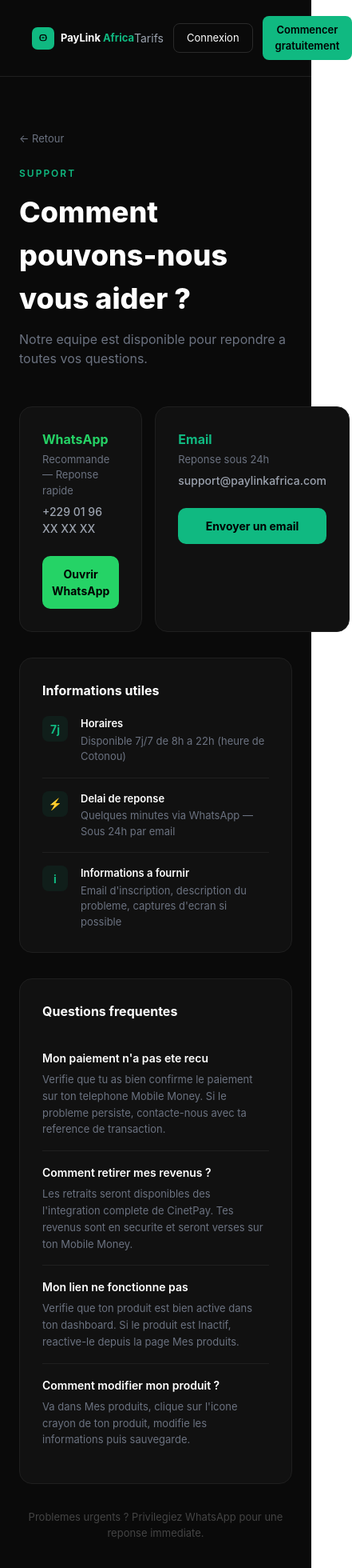
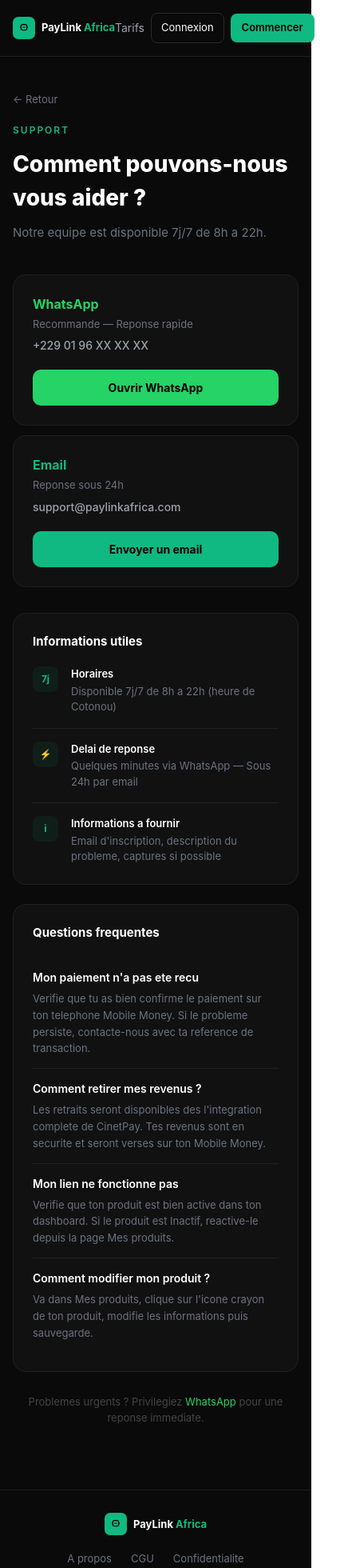
Before and after one commit to wahidgrowth/paylink-africa, a Next.js app: page /support in a window 390 px wide. Shown: the top 1960 px of the page at 80% size, 441 px wide, since content can reach past the window. Built offline with nearby package versions, Linux system fonts and the light colour scheme.

Commit message:
feat: support - responsive CSS pur sans clignotement

```diff
--- a/app/support/page.tsx
+++ b/app/support/page.tsx
@@ -1,73 +1,89 @@
 import Link from 'next/link'
 import Logo from '@/components/Logo'
 
-const FAQ_ITEMS = [
+const faqs = [
   { q: "Mon paiement n'a pas ete recu", r: "Verifie que tu as bien confirme le paiement sur ton telephone Mobile Money. Si le probleme persiste, contacte-nous avec ta reference de transaction." },
   { q: "Comment retirer mes revenus ?", r: "Les retraits seront disponibles des l'integration complete de CinetPay. Tes revenus sont en securite et seront verses sur ton Mobile Money." },
   { q: "Mon lien ne fonctionne pas", r: "Verifie que ton produit est bien active dans ton dashboard. Si le produit est Inactif, reactive-le depuis la page Mes produits." },
   { q: "Comment modifier mon produit ?", r: "Va dans Mes produits, clique sur l'icone crayon de ton produit, modifie les informations puis sauvegarde." },
 ]
 
-const INFO_ITEMS = [
-  { label: "Horaires", value: "Disponible 7j/7 de 8h a 22h (heure de Cotonou)" },
-  { label: "Delai de reponse", value: "Quelques minutes via WhatsApp — Sous 24h par email" },
-  { label: "Informations a fournir", value: "Email d'inscription, description du probleme, captures d'ecran si possible" },
-]
-
 export default function SupportPage() {
   return (
     <div style={{ minHeight: '100vh', background: '#0A0A0A', fontFamily: 'Inter, sans-serif', color: '#fff' }}>
 
-      <nav style={{ display: 'flex', justifyContent: 'space-between', alignItems: 'center', padding: '20px 40px', borderBottom: '0.5px solid #1F1F1F' }}>
+      <style>{`
+        .support-nav { padding: 16px 40px; }
+        .support-pad { padding: 64px 24px; }
+        .support-cards { display: grid; grid-template-columns: 1fr 1fr; gap: 16px; margin-bottom: 32px; }
+        .support-footer { display: flex; justify-content: space-between; align-items: center; }
+
+        @media (max-width: 767px) {
+          .support-nav { padding: 16px; }
+          .support-pad { padding: 40px 16px; }
+          .support-cards { grid-template-columns: 1fr; gap: 12px; }
+          .support-footer { flex-direction: column; gap: 20px; text-align: center; }
+        }
+      `}</style>
+
+      {/* NAV */}
+      <nav className="support-nav" style={{ display: 'flex', justifyContent: 'space-between', alignItems: 'center', borderBottom: '0.5px solid #1F1F1F' }}>
         <Link href="/" style={{ textDecoration: 'none' }}>
           <Logo size="sm" />
         </Link>
-        <div style={{ display: 'flex', gap: '12px', alignItems: 'center' }}>
+        <div style={{ display: 'flex', gap: '8px', alignItems: 'center' }}>
           <Link href="/pricing" style={{ textDecoration: 'none', color: '#9CA3AF', fontSize: '14px' }}>Tarifs</Link>
           <Link href="/auth" style={{ textDecoration: 'none' }}>
-            <button style={{ background: 'transparent', border: '0.5px solid #2a2a2a', color: '#fff', fontSize: '13px', padding: '8px 16px', borderRadius: '8px', cursor: 'pointer' }}>Connexion</button>
+            <button style={{ background: 'transparent', border: '0.5px solid #2a2a2a', color: '#fff', fontSize: '13px', padding: '8px 12px', borderRadius: '8px', cursor: 'pointer' }}>Connexion</button>
           </Link>
           <Link href="/auth" style={{ textDecoration: 'none' }}>
-            <button style={{ background: '#10B981', border: 'none', color: '#000', fontSize: '13px', fontWeight: '600', padding: '8px 16px', borderRadius: '8px', cursor: 'pointer' }}>Commencer gratuitement</button>
+            <button style={{ background: '#10B981', border: 'none', color: '#000', fontSize: '13px', fontWeight: '600', padding: '8px 14px', borderRadius: '8px', cursor: 'pointer' }}>Commencer</button>
           </Link>
         </div>
       </nav>
 
-      <div style={{ maxWidth: '760px', margin: '0 auto', padding: '64px 24px' }}>
+      <div className="support-pad" style={{ maxWidth: '760px', margin: '0 auto' }}>
 
-        <div style={{ marginBottom: '48px' }}>
-          <Link href="/" style={{ textDecoration: 'none', color: '#6B7280', fontSize: '13px', display: 'inline-flex', alignItems: 'center', gap: '6px', marginBottom: '24px' }}>
+        {/* HEADER */}
+        <div style={{ marginBottom: '40px' }}>
+          <Link href="/" style={{ textDecoration: 'none', color: '#6B7280', fontSize: '13px', display: 'inline-flex', alignItems: 'center', gap: '6px', marginBottom: '20px' }}>
             ← Retour
           </Link>
           <p style={{ fontSize: '12px', color: '#10B981', fontWeight: '600', letterSpacing: '2px', textTransform: 'uppercase', margin: '0 0 12px' }}>Support</p>
-          <h1 style={{ fontSize: '36px', fontWeight: '800', color: '#fff', margin: '0 0 12px' }}>Comment pouvons-nous vous aider ?</h1>
-          <p style={{ fontSize: '16px', color: '#6B7280', margin: 0 }}>Notre equipe est disponible pour repondre a toutes vos questions.</p>
+          <h1 style={{ fontSize: '28px', fontWeight: '800', color: '#fff', margin: '0 0 12px' }}>Comment pouvons-nous vous aider ?</h1>
+          <p style={{ fontSize: '15px', color: '#6B7280', margin: 0 }}>Notre equipe est disponible 7j/7 de 8h a 22h.</p>
         </div>
 
-        <div style={{ display: 'grid', gridTemplateColumns: '1fr 1fr', gap: '16px', marginBottom: '32px' }}>
-          <div style={{ background: '#111111', borderRadius: '16px', padding: '28px', border: '0.5px solid #1F1F1F' }}>
+        {/* CANAUX */}
+        <div className="support-cards">
+          <div style={{ background: '#111111', borderRadius: '16px', padding: '24px', border: '0.5px solid #1F1F1F' }}>
             <p style={{ margin: '0 0 4px', fontSize: '16px', fontWeight: '700', color: '#25D366' }}>WhatsApp</p>
             <p style={{ fontSize: '13px', color: '#6B7280', margin: '0 0 6px' }}>Recommande — Reponse rapide</p>
-            <p style={{ fontSize: '14px', color: '#9CA3AF', margin: '0 0 24px', fontWeight: '500' }}>+229 01 96 XX XX XX</p>
+            <p style={{ fontSize: '14px', color: '#9CA3AF', margin: '0 0 20px', fontWeight: '500' }}>+229 01 96 XX XX XX</p>
             <a href="https://wa.me/22901960000" target="_blank" rel="noopener noreferrer" style={{ textDecoration: 'none', display: 'block' }}>
               <button style={{ width: '100%', background: '#25D366', border: 'none', color: '#000', fontSize: '14px', fontWeight: '700', padding: '12px', borderRadius: '10px', cursor: 'pointer' }}>Ouvrir WhatsApp</button>
             </a>
           </div>
-          <div style={{ background: '#111111', borderRadius: '16px', padding: '28px', border: '0.5px solid #1F1F1F' }}>
+          <div style={{ background: '#111111', borderRadius: '16px', padding: '24px', border: '0.5px solid #1F1F1F' }}>
             <p style={{ margin: '0 0 4px', fontSize: '16px', fontWeight: '700', color: '#10B981' }}>Email</p>
             <p style={{ fontSize: '13px', color: '#6B7280', margin: '0 0 6px' }}>Reponse sous 24h</p>
-            <p style={{ fontSize: '14px', color: '#9CA3AF', margin: '0 0 24px', fontWeight: '500' }}>support@paylinkafrica.com</p>
+            <p style={{ fontSize: '14px', color: '#9CA3AF', margin: '0 0 20px', fontWeight: '500' }}>support@paylinkafrica.com</p>
             <a href="mailto:support@paylinkafrica.com" style={{ textDecoration: 'none', display: 'block' }}>
               <button style={{ width: '100%', background: '#10B981', border: 'none', color: '#000', fontSize: '14px', fontWeight: '700', padding: '12px', borderRadius: '10px', cursor: 'pointer' }}>Envoyer un email</button>
             </a>
           </div>
         </div>
 
-        <div style={{ background: '#111111', borderRadius: '16px', padding: '28px', border: '0.5px solid #1F1F1F', marginBottom: '32px' }}>
-          <h2 style={{ fontSize: '16px', fontWeight: '700', color: '#fff', margin: '0 0 20px' }}>Informations utiles</h2>
-          {INFO_ITEMS.map((item, i) => (
+        {/* INFOS */}
+        <div style={{ background: '#111111', borderRadius: '16px', padding: '24px', border: '0.5px solid #1F1F1F', marginBottom: '24px' }}>
+          <h2 style={{ fontSize: '15px', fontWeight: '700', color: '#fff', margin: '0 0 20px' }}>Informations utiles</h2>
+          {[
+            { label: 'Horaires', value: 'Disponible 7j/7 de 8h a 22h (heure de Cotonou)' },
+            { label: 'Delai de reponse', value: 'Quelques minutes via WhatsApp — Sous 24h par email' },
+            { label: 'Informations a fournir', value: "Email d'inscription, description du probleme, captures si possible" },
+          ].map((item, i) => (
             <div key={i} style={{ display: 'flex', gap: '16px', alignItems: 'flex-start', paddingBottom: i < 2 ? '16px' : '0', borderBottom: i < 2 ? '0.5px solid #1F1F1F' : 'none', marginBottom: i < 2 ? '16px' : '0' }}>
-              <div style={{ width: '32px', height: '32px', background: '#10B98115', borderRadius: '8px', display: 'flex', alignItems: 'center', justifyContent: 'center', color: '#10B981', flexShrink: 0, fontSize: '14px', fontWeight: '700' }}>
+              <div style={{ width: '32px', height: '32px', background: '#10B98115', borderRadius: '8px', display: 'flex', alignItems: 'center', justifyContent: 'center', color: '#10B981', flexShrink: 0, fontSize: '12px', fontWeight: '700' }}>
                 {i === 0 ? '7j' : i === 1 ? '⚡' : 'i'}
               </div>
               <div>
@@ -78,26 +94,28 @@ export default function SupportPage() {
           ))}
         </div>
 
-        <div style={{ background: '#111111', borderRadius: '16px', padding: '28px', border: '0.5px solid #1F1F1F' }}>
-          <h2 style={{ fontSize: '16px', fontWeight: '700', color: '#fff', margin: '0 0 20px' }}>Questions frequentes</h2>
-          {FAQ_ITEMS.map((item, i) => (
-            <div key={i} style={{ padding: '16px 0', borderBottom: i < FAQ_ITEMS.length - 1 ? '0.5px solid #1F1F1F' : 'none' }}>
+        {/* FAQ */}
+        <div style={{ background: '#111111', borderRadius: '16px', padding: '24px', border: '0.5px solid #1F1F1F' }}>
+          <h2 style={{ fontSize: '15px', fontWeight: '700', color: '#fff', margin: '0 0 20px' }}>Questions frequentes</h2>
+          {faqs.map((item, i) => (
+            <div key={i} style={{ padding: '14px 0', borderBottom: i < faqs.length - 1 ? '0.5px solid #1F1F1F' : 'none' }}>
               <p style={{ margin: '0 0 6px', fontSize: '14px', fontWeight: '600', color: '#fff' }}>{item.q}</p>
               <p style={{ margin: 0, fontSize: '13px', color: '#6B7280', lineHeight: '1.6' }}>{item.r}</p>
             </div>
           ))}
         </div>
 
-        <p style={{ textAlign: 'center', fontSize: '13px', color: '#444', margin: '32px 0 0' }}>
-          Problemes urgents ? Privilegiez WhatsApp pour une reponse immediate.
+        <p style={{ textAlign: 'center', fontSize: '13px', color: '#444', margin: '28px 0 0' }}>
+          Problemes urgents ? Privilegiez <span style={{ color: '#25D366' }}>WhatsApp</span> pour une reponse immediate.
         </p>
 
       </div>
 
-      <footer style={{ padding: '32px 40px', borderTop: '0.5px solid #1F1F1F', marginTop: '40px' }}>
-        <div style={{ maxWidth: '760px', margin: '0 auto', display: 'flex', justifyContent: 'space-between', alignItems: 'center' }}>
+      {/* FOOTER */}
+      <footer style={{ padding: '28px 16px', borderTop: '0.5px solid #1F1F1F', marginTop: '40px' }}>
+        <div className="support-footer" style={{ maxWidth: '760px', margin: '0 auto' }}>
           <Logo size="sm" />
-          <div style={{ display: 'flex', gap: '24px' }}>
+          <div style={{ display: 'flex', gap: '24px', flexWrap: 'wrap', justifyContent: 'center' }}>
             <Link href="/about" style={{ textDecoration: 'none', fontSize: '13px', color: '#6B7280' }}>A propos</Link>
             <Link href="/legal/cgu" style={{ textDecoration: 'none', fontSize: '13px', color: '#6B7280' }}>CGU</Link>
             <Link href="/legal/confidentialite" style={{ textDecoration: 'none', fontSize: '13px', color: '#6B7280' }}>Confidentialite</Link>
```
